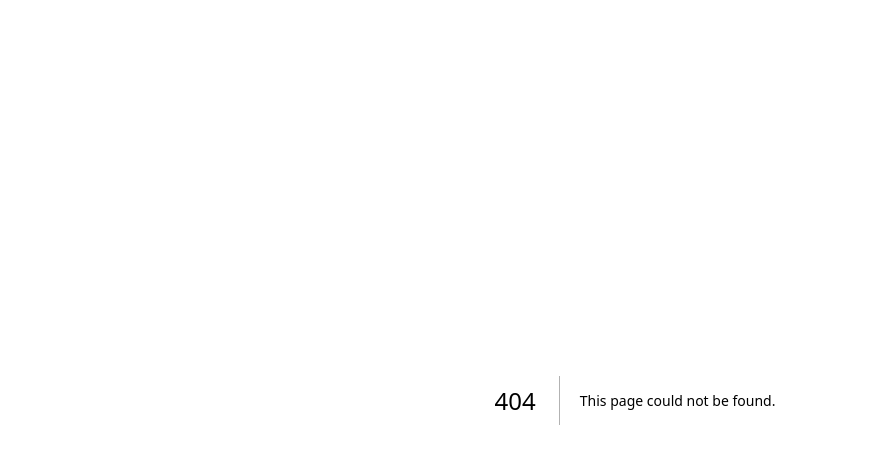
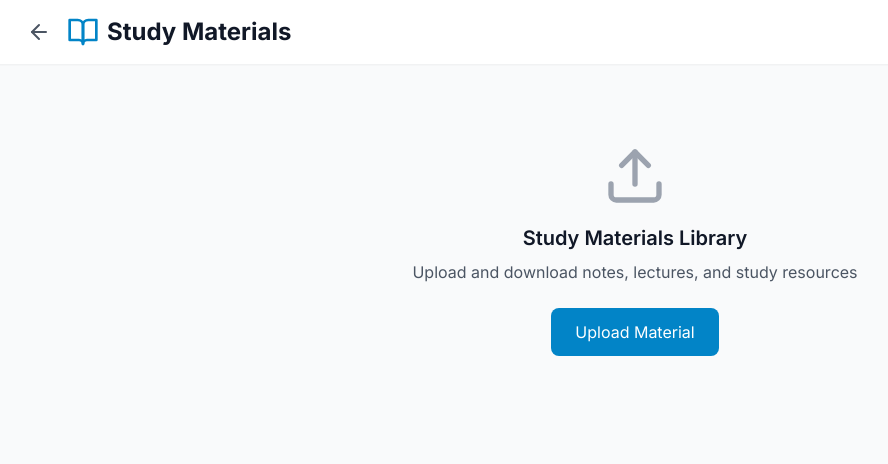
Before and after one commit to prateek2105-ops/peerlearn, a Next.js app: page /materials in a window 1280 px wide. Before the commit this address had no page. Shown: the top 464 px of the page, without its empty margins (5-893 px from the left). Built offline with nearby package versions, Linux system fonts and the light colour scheme.

Commit message:
Add materials page

```diff
--- /dev/null
+++ b/app/materials/page.tsx
@@ -0,0 +1,35 @@
+'use client';
+
+import Link from 'next/link';
+import { ArrowLeft, Upload, Download, BookOpen } from 'lucide-react';
+
+export default function Materials() {
+  return (
+    <div className="min-h-screen bg-gray-50">
+      <header className="bg-white shadow-sm">
+        <nav className="max-w-7xl mx-auto px-4 sm:px-6 lg:px-8 py-4">
+          <div className="flex items-center space-x-4">
+            <Link href="/dashboard" className="text-gray-600 hover:text-primary-600">
+              <ArrowLeft className="h-6 w-6" />
+            </Link>
+            <div className="flex items-center space-x-2">
+              <BookOpen className="h-8 w-8 text-primary-600" />
+              <span className="text-2xl font-bold text-gray-900">Study Materials</span>
+            </div>
+          </div>
+        </nav>
+      </header>
+
+      <main className="max-w-7xl mx-auto px-4 sm:px-6 lg:px-8 py-8">
+        <div className="text-center py-12">
+          <Upload className="h-16 w-16 text-gray-400 mx-auto mb-4" />
+          <h3 className="text-xl font-semibold text-gray-900 mb-2">Study Materials Library</h3>
+          <p className="text-gray-600 mb-6">Upload and download notes, lectures, and study resources</p>
+          <button className="bg-primary-600 text-white px-6 py-3 rounded-lg hover:bg-primary-700">
+            Upload Material
+          </button>
+        </div>
+      </main>
+    </div>
+  );
+}
```
